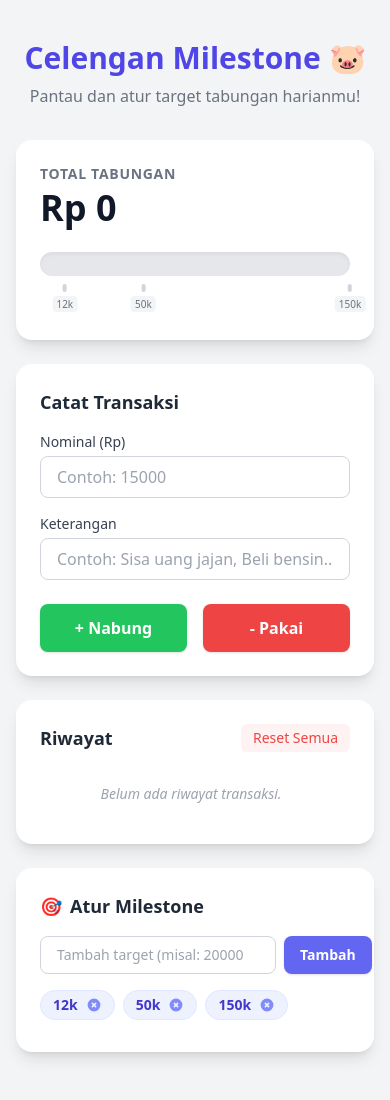
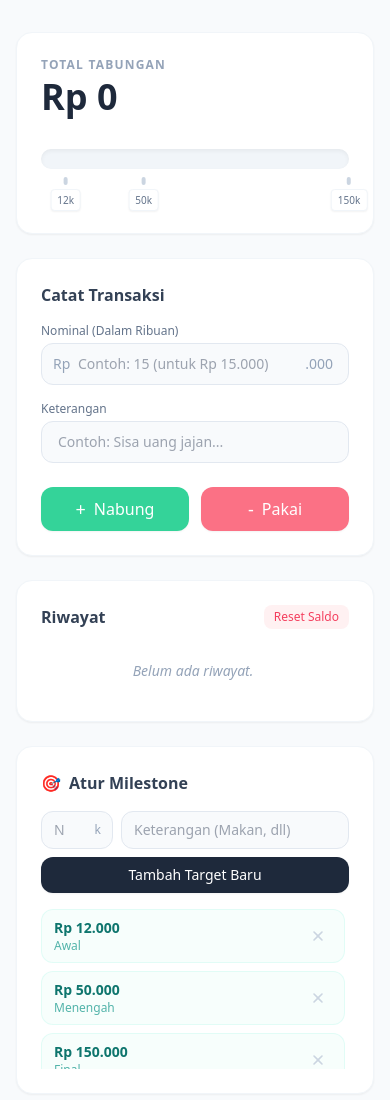
Before and after one commit to HannAr0/celengan-milestone, a plain HTML site: page index.html in a window 390 px wide. Drawn offline with nearby package versions, Linux system fonts and the light colour scheme.

Commit message:
Update index.html

```diff
--- a/index.html
+++ b/index.html
@@ -9,83 +9,88 @@
         .progress-transition {
             transition: width 0.5s ease-in-out, background-color 0.5s ease-in-out;
         }
-        /* Sembunyikan scrollbar untuk tampilan lebih bersih di list milestone */
         .no-scrollbar::-webkit-scrollbar {
             display: none;
         }
         .no-scrollbar {
-            -ms-overflow-style: none;  /* IE and Edge */
-            scrollbar-width: none;  /* Firefox */
+            -ms-overflow-style: none;
+            scrollbar-width: none;
         }
     </style>
 </head>
-<body class="bg-gray-100 min-h-screen font-sans text-gray-800 pb-10">
+<body class="bg-slate-50 min-h-screen font-sans text-slate-700 pb-10">
 
-    <div class="max-w-md mx-auto pt-10 px-4">
-        <div class="text-center mb-8">
-            <h1 class="text-3xl font-bold text-indigo-600">Celengan Milestone 🐷</h1>
-            <p class="text-gray-500 mt-2">Pantau dan atur target tabungan harianmu!</p>
+    <div class="max-w-md mx-auto pt-8 px-4">
+
+        <div class="bg-white rounded-2xl shadow-sm border border-slate-100 p-6 mb-6">
+            <h2 class="text-xs font-semibold text-slate-400 uppercase tracking-widest mb-1">Total Tabungan</h2>
+            <div class="text-4xl font-bold text-slate-800 mb-8" id="totalAmount">Rp 0</div>
+
+            <div class="relative w-full h-5 bg-slate-100 rounded-full mb-2 overflow-hidden shadow-inner">
+                <div id="progressBar" class="absolute top-0 left-0 h-full bg-teal-400 progress-transition rounded-full" style="width: 0%;"></div>
+            </div>
+
+            <div class="relative w-full h-8 flex justify-between text-xs font-medium text-slate-400 mt-2" id="milestoneMarkers">
+                </div>
+            <p id="noMilestoneWarning" class="text-xs text-rose-400 mt-2 hidden text-center italic">Belum ada milestone yang diatur.</p>
         </div>
 
-        <div class="bg-white rounded-2xl shadow-lg p-6 mb-6">
-            <h2 class="text-sm font-semibold text-gray-500 uppercase tracking-wider mb-1">Total Tabungan</h2>
-            <div class="text-4xl font-bold text-gray-900 mb-6" id="totalAmount">Rp 0</div>
-
-            <div class="relative w-full h-6 bg-gray-200 rounded-full mb-2 overflow-hidden shadow-inner">
-                <div id="progressBar" class="absolute top-0 left-0 h-full bg-indigo-500 progress-transition rounded-full" style="width: 0%;"></div>
-            </div>
-
-            <div class="relative w-full h-8 flex justify-between text-xs font-medium text-gray-400 mt-2" id="milestoneMarkers">
-                </div>
-            <p id="noMilestoneWarning" class="text-xs text-orange-500 mt-2 hidden text-center italic">Belum ada milestone yang diatur.</p>
-        </div>
-
-        <div class="bg-white rounded-2xl shadow-lg p-6 mb-6">
-            <h3 class="text-lg font-bold mb-4">Catat Transaksi</h3>
+        <div class="bg-white rounded-2xl shadow-sm border border-slate-100 p-6 mb-6">
+            <h3 class="text-base font-semibold text-slate-700 mb-4">Catat Transaksi</h3>
 
             <div class="mb-4">
-                <label class="block text-sm font-medium text-gray-700 mb-1">Nominal (Rp)</label>
-                <input type="number" id="inputAmount" placeholder="Contoh: 15000" class="w-full px-4 py-2 border border-gray-300 rounded-lg focus:ring-2 focus:ring-indigo-500 focus:border-indigo-500 outline-none transition">
+                <label class="block text-xs font-medium text-slate-500 mb-1">Nominal (Dalam Ribuan)</label>
+                <div class="relative">
+                    <span class="absolute inset-y-0 left-0 flex items-center pl-3 text-slate-400 text-sm">Rp</span>
+                    <input type="number" id="inputAmount" placeholder="Contoh: 15 (untuk Rp 15.000)" class="w-full pl-9 pr-12 py-2.5 text-sm border border-slate-200 rounded-xl focus:ring-2 focus:ring-teal-400 focus:border-teal-400 outline-none transition bg-slate-50 focus:bg-white">
+                    <span class="absolute inset-y-0 right-0 flex items-center pr-4 text-slate-400 text-sm">.000</span>
+                </div>
             </div>
 
             <div class="mb-6">
-                <label class="block text-sm font-medium text-gray-700 mb-1">Keterangan</label>
-                <input type="text" id="inputNote" placeholder="Contoh: Sisa uang jajan, Beli bensin..." class="w-full px-4 py-2 border border-gray-300 rounded-lg focus:ring-2 focus:ring-indigo-500 focus:border-indigo-500 outline-none transition">
+                <label class="block text-xs font-medium text-slate-500 mb-1">Keterangan</label>
+                <input type="text" id="inputNote" placeholder="Contoh: Sisa uang jajan..." class="w-full px-4 py-2.5 text-sm border border-slate-200 rounded-xl focus:ring-2 focus:ring-teal-400 focus:border-teal-400 outline-none transition bg-slate-50 focus:bg-white">
             </div>
 
-            <div class="flex gap-4">
-                <button onclick="addTransaction('add')" class="flex-1 bg-green-500 hover:bg-green-600 text-white font-semibold py-3 rounded-lg shadow transition flex justify-center items-center gap-2">
-                    <span>+ Nabung</span>
+            <div class="flex gap-3">
+                <button onclick="addTransaction('add')" class="flex-1 bg-emerald-400 hover:bg-emerald-500 text-white font-medium py-2.5 rounded-xl transition flex justify-center items-center gap-2 shadow-sm">
+                    <span class="text-lg leading-none">+</span> Nabung
                 </button>
-                <button onclick="addTransaction('subtract')" class="flex-1 bg-red-500 hover:bg-red-600 text-white font-semibold py-3 rounded-lg shadow transition flex justify-center items-center gap-2">
-                    <span>- Pakai</span>
+                <button onclick="addTransaction('subtract')" class="flex-1 bg-rose-400 hover:bg-rose-500 text-white font-medium py-2.5 rounded-xl transition flex justify-center items-center gap-2 shadow-sm">
+                    <span class="text-lg leading-none">-</span> Pakai
                 </button>
             </div>
         </div>
 
-        <div class="bg-white rounded-2xl shadow-lg p-6 mb-6">
+        <div class="bg-white rounded-2xl shadow-sm border border-slate-100 p-6 mb-6">
             <div class="flex justify-between items-center mb-4">
-                <h3 class="text-lg font-bold">Riwayat</h3>
-                <button onclick="clearHistory()" class="text-sm text-red-500 hover:text-red-700 font-medium bg-red-50 px-3 py-1 rounded-md">Reset Semua</button>
+                <h3 class="text-base font-semibold text-slate-700">Riwayat</h3>
+                <button onclick="clearHistory()" class="text-xs text-rose-500 hover:text-rose-600 font-medium bg-rose-50 px-2.5 py-1 rounded-lg transition">Reset Saldo</button>
             </div>
 
-            <div id="historyList" class="space-y-3 max-h-60 overflow-y-auto pr-2">
+            <div id="historyList" class="space-y-2.5 max-h-52 overflow-y-auto pr-1 no-scrollbar">
                 </div>
         </div>
 
-        <div class="bg-white rounded-2xl shadow-lg p-6">
-            <h3 class="text-lg font-bold mb-4 flex items-center gap-2">
+        <div class="bg-white rounded-2xl shadow-sm border border-slate-100 p-6">
+            <h3 class="text-base font-semibold text-slate-700 mb-4 flex items-center gap-2">
                 <span>🎯</span> Atur Milestone
             </h3>
 
-            <div class="flex gap-2 mb-4">
-                <input type="number" id="inputMilestone" placeholder="Tambah target (misal: 20000)" class="flex-1 px-4 py-2 text-sm border border-gray-300 rounded-lg focus:ring-2 focus:ring-indigo-500 focus:border-indigo-500 outline-none transition">
-                <button onclick="addMilestone()" class="bg-indigo-500 hover:bg-indigo-600 text-white font-semibold px-4 py-2 rounded-lg shadow transition text-sm">
-                    Tambah
+            <div class="flex flex-col gap-2 mb-4">
+                <div class="flex gap-2">
+                    <div class="relative flex-1">
+                        <input type="number" id="inputMilestone" placeholder="Nominal (Ribuan)" class="w-full pl-3 pr-8 py-2 text-sm border border-slate-200 rounded-xl focus:ring-2 focus:ring-teal-400 focus:border-teal-400 outline-none transition bg-slate-50 focus:bg-white">
+                        <span class="absolute inset-y-0 right-0 flex items-center pr-3 text-slate-400 text-xs">k</span>
+                    </div>
+                    <input type="text" id="inputMilestoneNote" placeholder="Keterangan (Makan, dll)" class="flex-[1.5] px-3 py-2 text-sm border border-slate-200 rounded-xl focus:ring-2 focus:ring-teal-400 focus:border-teal-400 outline-none transition bg-slate-50 focus:bg-white">
+                </div>
+                <button onclick="addMilestone()" class="w-full bg-slate-800 hover:bg-slate-700 text-white font-medium px-4 py-2 rounded-xl shadow-sm transition text-sm">
+                    Tambah Target Baru
                 </button>
             </div>
 
-            <div id="milestoneList" class="flex gap-2 overflow-x-auto no-scrollbar pb-2">
+            <div id="milestoneList" class="flex flex-col gap-2 max-h-40 overflow-y-auto pr-1 no-scrollbar">
                 </div>
         </div>
     </div>
@@ -94,7 +99,12 @@
         // State Aplikasi
         let currentAmount = 0;
         let history = [];
-        let milestones = [12000, 50000, 150000]; // Nilai default awal
+        // Struktur milestone sekarang menggunakan object untuk menyimpan nominal dan keterangan
+        let milestones = [
+            { amount: 12000, note: 'Awal' },
+            { amount: 50000, note: 'Menengah' },
+            { amount: 150000, note: 'Final' }
+        ];
 
         // Format Rupiah
         const formatRupiah = (number) => {
@@ -135,34 +145,38 @@
                 warning.classList.add('hidden');
             }
 
-            const maxMilestone = Math.max(...milestones);
+            const maxMilestone = milestones[milestones.length - 1].amount;
 
             milestones.forEach((milestone, index) => {
                 // 1. Render Marker di Bawah Progress Bar
-                const percentage = (milestone / maxMilestone) * 100;
+                const percentage = (milestone.amount / maxMilestone) * 100;
                 const marker = document.createElement('div');
                 marker.className = 'absolute flex flex-col items-center transform -translate-x-1/2';
                 marker.style.left = `${percentage}%`;
 
                 const dot = document.createElement('div');
-                dot.className = 'w-1 h-2 bg-gray-300 mb-1 rounded-sm';
+                dot.className = 'w-1 h-2 bg-slate-300 mb-1 rounded-sm';
 
                 const text = document.createElement('span');
-                text.innerText = formatShort(milestone);
-                text.className = 'bg-gray-100 px-1 rounded text-gray-500 text-[10px] sm:text-xs';
+                // Tampilkan tulisan pendek (misal: 30k) di bawah bar agar tidak kepanjangan
+                text.innerText = formatShort(milestone.amount);
+                text.className = 'bg-white border border-slate-100 px-1.5 py-0.5 rounded text-slate-500 text-[10px] sm:text-xs shadow-sm';
 
                 marker.appendChild(dot);
                 marker.appendChild(text);
                 markerContainer.appendChild(marker);
 
-                // 2. Render Chips di Panel Pengaturan
+                // 2. Render List di Panel Pengaturan (Pindah ke format baris/row agar lega)
                 const chip = document.createElement('div');
-                chip.className = 'flex-shrink-0 flex items-center bg-indigo-50 border border-indigo-100 rounded-full px-3 py-1';
+                chip.className = 'flex items-center justify-between bg-teal-50/50 border border-teal-100/50 rounded-xl px-3 py-2';
                 chip.innerHTML = `
-                    <span class="text-indigo-700 font-semibold text-sm mr-2">${formatShort(milestone)}</span>
-                    <button onclick="removeMilestone(${index})" class="text-indigo-400 hover:text-red-500 transition focus:outline-none">
+                    <div class="flex flex-col">
+                        <span class="text-teal-700 font-semibold text-sm">${formatRupiah(milestone.amount)}</span>
+                        <span class="text-teal-600/70 text-xs">${milestone.note}</span>
+                    </div>
+                    <button onclick="removeMilestone(${index})" class="text-slate-300 hover:text-rose-400 hover:bg-rose-50 p-1.5 rounded-lg transition focus:outline-none">
                         <svg xmlns="http://www.w3.org/2000/svg" class="h-4 w-4" viewBox="0 0 20 20" fill="currentColor">
-                            <path fill-rule="evenodd" d="M10 18a8 8 0 100-16 8 8 0 000 16zM8.707 7.293a1 1 0 00-1.414 1.414L8.586 10l-1.293 1.293a1 1 0 101.414 1.414L10 11.414l1.293 1.293a1 1 0 001.414-1.414L11.414 10l1.293-1.293a1 1 0 00-1.414-1.414L10 8.586 8.707 7.293z" clip-rule="evenodd" />
+                            <path fill-rule="evenodd" d="M4.293 4.293a1 1 0 011.414 0L10 8.586l4.293-4.293a1 1 0 111.414 1.414L11.414 10l4.293 4.293a1 1 0 01-1.414 1.414L10 11.414l-4.293 4.293a1 1 0 01-1.414-1.414L8.586 10 4.293 5.707a1 1 0 010-1.414z" clip-rule="evenodd" />
                         </svg>
                     </button>
                 `;
@@ -172,24 +186,34 @@
 
         // Tambah Milestone Baru
         const addMilestone = () => {
-            const input = document.getElementById('inputMilestone');
-            const val = parseInt(input.value);
+            const inputVal = document.getElementById('inputMilestone');
+            const inputNote = document.getElementById('inputMilestoneNote');
+
+            // Kalikan dengan 1000 karena user input dalam ribuan
+            const rawVal = parseInt(inputVal.value);
+            const val = rawVal * 1000;
+            let note = inputNote.value.trim();
 
             if (isNaN(val) || val <= 0) {
                 alert('Masukkan nominal target yang valid!');
                 return;
             }
 
-            if (milestones.includes(val)) {
+            if (!note) note = 'Target Milestone';
+
+            // Cek apakah nominal sudah ada
+            const exists = milestones.find(m => m.amount === val);
+            if (exists) {
                 alert('Milestone dengan nominal tersebut sudah ada!');
                 return;
             }
 
-            milestones.push(val);
-            // Urutkan dari terkecil ke terbesar
-            milestones.sort((a, b) => a - b);
+            milestones.push({ amount: val, note: note });
+            // Urutkan dari terkecil ke terbesar berdasarkan amount
+            milestones.sort((a, b) => a.amount - b.amount);
 
-            input.value = '';
+            inputVal.value = '';
+            inputNote.value = '';
             saveState();
             updateUI();
         };
@@ -209,13 +233,13 @@
 
             // Kalkulasi Progress Bar
             const progressBar = document.getElementById('progressBar');
-            const maxMilestone = milestones.length > 0 ? Math.max(...milestones) : 0;
+            const maxMilestone = milestones.length > 0 ? milestones[milestones.length - 1].amount : 0;
 
             let progressPercentage = 0;
             if (maxMilestone > 0) {
                 progressPercentage = (currentAmount / maxMilestone) * 100;
             } else if (currentAmount > 0) {
-                progressPercentage = 100; // Jika tidak ada milestone tapi punya uang, bar full
+                progressPercentage = 100;
             }
 
             if (progressPercentage > 100) progressPercentage = 100;
@@ -223,13 +247,13 @@
 
             progressBar.style.width = `${progressPercentage}%`;
 
-            // Logika Warna Progress Bar
+            // Logika Warna Progress Bar (Ganti ke Emerald jika full)
             if(maxMilestone > 0 && currentAmount >= maxMilestone) {
-                progressBar.classList.remove('bg-indigo-500');
-                progressBar.classList.add('bg-green-500');
+                progressBar.classList.remove('bg-teal-400');
+                progressBar.classList.add('bg-emerald-400');
             } else {
-                progressBar.classList.remove('bg-green-500');
-                progressBar.classList.add('bg-indigo-500');
+                progressBar.classList.remove('bg-emerald-400');
+                progressBar.classList.add('bg-teal-400');
             }
 
             // Update List Riwayat
@@ -237,28 +261,29 @@
             historyList.innerHTML = '';
 
             if (history.length === 0) {
-                historyList.innerHTML = '<p class="text-gray-400 text-center text-sm italic py-4">Belum ada riwayat transaksi.</p>';
+                historyList.innerHTML = '<p class="text-slate-400 text-center text-sm italic py-4">Belum ada riwayat.</p>';
             } else {
                 const sortedHistory = [...history].reverse();
                 sortedHistory.forEach(item => {
                     const isAdd = item.type === 'add';
                     const amountText = isAdd ? `+ ${formatRupiah(item.amount)}` : `- ${formatRupiah(item.amount)}`;
-                    const colorClass = isAdd ? 'text-green-600 bg-green-50' : 'text-red-600 bg-red-50';
+                    const iconColor = isAdd ? 'text-emerald-500 bg-emerald-50' : 'text-rose-500 bg-rose-50';
+                    const textColor = isAdd ? 'text-emerald-600' : 'text-rose-500';
                     const icon = isAdd ? '↑' : '↓';
 
                     const div = document.createElement('div');
-                    div.className = 'flex justify-between items-center p-3 border border-gray-100 rounded-xl hover:bg-gray-50 transition';
+                    div.className = 'flex justify-between items-center p-3 border border-slate-50 bg-slate-50/50 rounded-xl hover:bg-slate-100 transition';
                     div.innerHTML = `
                         <div class="flex items-center gap-3">
-                            <div class="w-8 h-8 rounded-full flex items-center justify-center font-bold text-sm ${colorClass}">
+                            <div class="w-8 h-8 rounded-full flex items-center justify-center font-bold text-sm ${iconColor}">
                                 ${icon}
                             </div>
                             <div>
-                                <p class="font-semibold text-gray-800 text-sm">${item.note}</p>
-                                <p class="text-xs text-gray-400">${formatDate(item.date)}</p>
+                                <p class="font-medium text-slate-700 text-sm">${item.note}</p>
+                                <p class="text-[10px] text-slate-400">${formatDate(item.date)}</p>
                             </div>
                         </div>
-                        <div class="font-bold text-sm ${isAdd ? 'text-green-600' : 'text-red-600'}">
+                        <div class="font-semibold text-sm ${textColor}">
                             ${amountText}
                         </div>
                     `;
@@ -274,29 +299,34 @@
                 history,
                 milestones
             };
-            localStorage.setItem('celenganStateV2', JSON.stringify(state));
+            localStorage.setItem('celenganStateV3', JSON.stringify(state));
         };
 
-        // Load dari Local Storage
+        // Load dari Local Storage & Migrasi
         const loadState = () => {
-            // Coba ambil versi V2 dulu, jika tidak ada fallback ke versi pertama
-            let savedState = localStorage.getItem('celenganStateV2');
+            let savedState = localStorage.getItem('celenganStateV3');
 
+            // Migrasi dari versi sebelumnya (V2 atau V1) jika ada
             if (!savedState) {
-                const oldState = localStorage.getItem('celenganState');
+                let oldState = localStorage.getItem('celenganStateV2') || localStorage.getItem('celenganState');
                 if (oldState) {
-                    savedState = oldState; // Migrasi data lama
+                    const parsedOld = JSON.parse(oldState);
+                    currentAmount = parsedOld.currentAmount || 0;
+                    history = parsedOld.history || [];
+
+                    // Format ulang array angka jadi object jika migrasi dari versi sebelumnya
+                    if(parsedOld.milestones && typeof parsedOld.milestones[0] === 'number') {
+                        milestones = parsedOld.milestones.map(m => ({ amount: m, note: 'Target' }));
+                    } else if (parsedOld.milestones) {
+                        milestones = parsedOld.milestones;
+                    }
+                    saveState(); // Simpan sebagai V3
                 }
-            }
-
-            if (savedState) {
+            } else {
                 const parsed = JSON.parse(savedState);
                 currentAmount = parsed.currentAmount || 0;
                 history = parsed.history || [];
-                // Jika user lama pindah ke versi ini, load array milestone-nya juga
-                if(parsed.milestones) {
-                    milestones = parsed.milestones;
-                }
+                if(parsed.milestones) milestones = parsed.milestones;
             }
             updateUI();
         };
@@ -306,7 +336,9 @@
             const inputAmount = document.getElementById('inputAmount');
             const inputNote = document.getElementById('inputNote');
 
-            const amount = parseInt(inputAmount.value);
+            const rawVal = parseInt(inputAmount.value);
+            // Kalikan input dengan 1000 karena user diminta menginput dalam ribuan
+            const amount = rawVal * 1000;
             let note = inputNote.value.trim();
 
             if (isNaN(amount) || amount <= 0) {
@@ -344,7 +376,7 @@
 
         // Reset Total
         const clearHistory = () => {
-            if(confirm('Yakin ingin mereset semua saldo tabungan dan riwayat? (Milestone tidak akan terhapus)')) {
+            if(confirm('Yakin ingin mereset saldo dan riwayat kembali ke Rp 0? (Milestone tidak akan terhapus)')) {
                 currentAmount = 0;
                 history = [];
                 saveState();
@@ -352,7 +384,7 @@
             }
         };
 
-        // Inisialisasi saat web diload
+        // Inisialisasi
         window.onload = loadState;
 
     </script>
```
